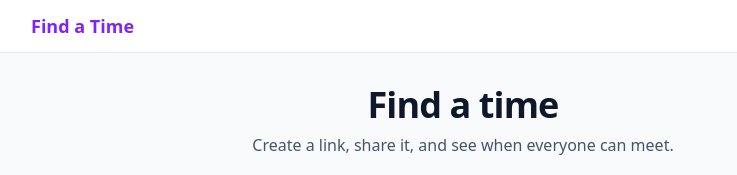
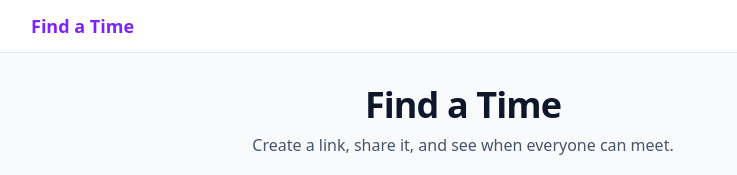
Before and after one commit to andresjmorales/find-a-time, a Next.js app: page / in a window 1280 px wide. Shown: the top 175 px of the page, without its empty margins (177-914 px from the left). Built offline with nearby package versions, Linux system fonts and the light colour scheme.

Commit message:
more capitalization

```diff
--- a/src/app/event/[id]/page.tsx
+++ b/src/app/event/[id]/page.tsx
@@ -105,7 +105,7 @@ export default function EventPage() {
       <div className="text-center py-20">
         <p className="text-red-500 mb-4">{error}</p>
         <a href="/" className="text-violet-600 hover:underline">
-          Find a time
+          Find a Time
         </a>
       </div>
     );
--- a/src/app/page.tsx
+++ b/src/app/page.tsx
@@ -95,7 +95,7 @@ export default function Home() {
     <div className="w-full max-w-lg mx-auto px-4">
       <div className="text-center mb-8">
         <h1 className="text-3xl sm:text-4xl font-bold text-slate-900 mb-2 tracking-tight">
-          Find a time
+          Find a Time
         </h1>
         <p className="text-slate-600">
           Create a link, share it, and see when everyone can meet.
```
